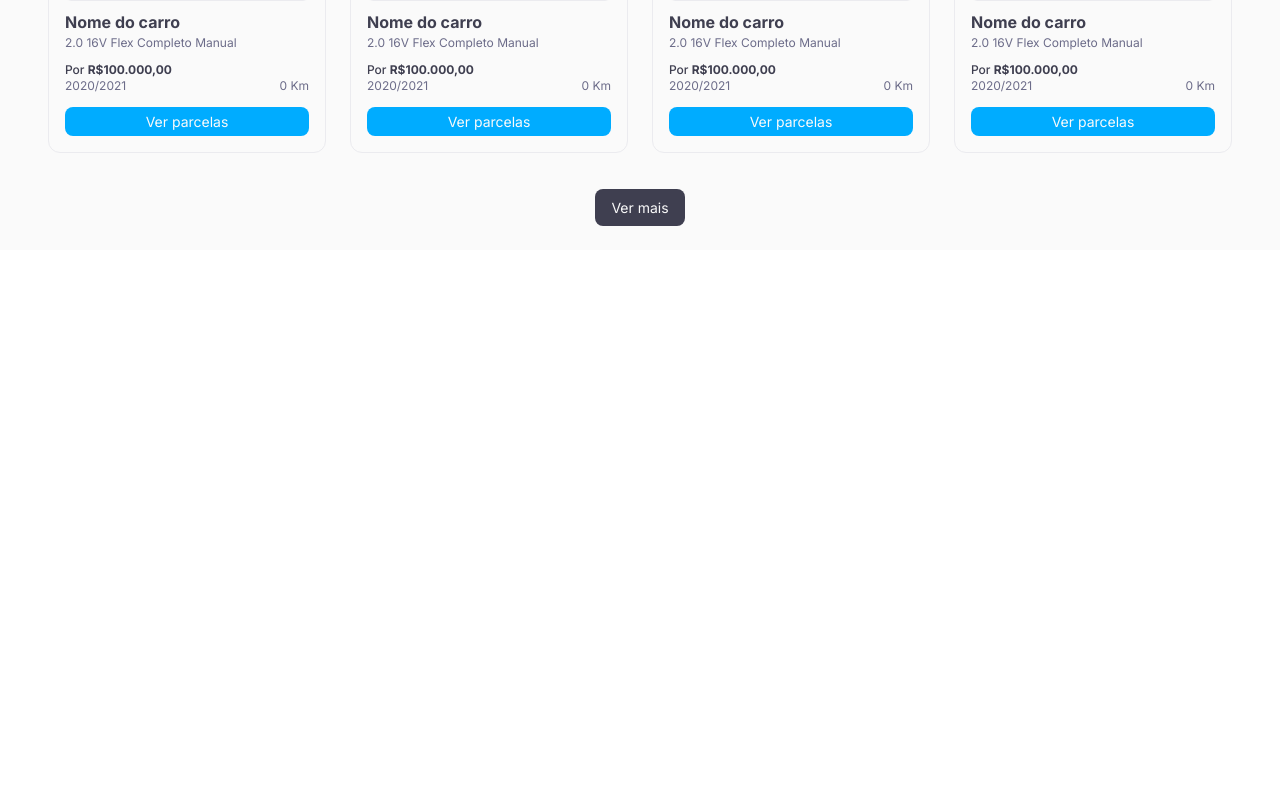
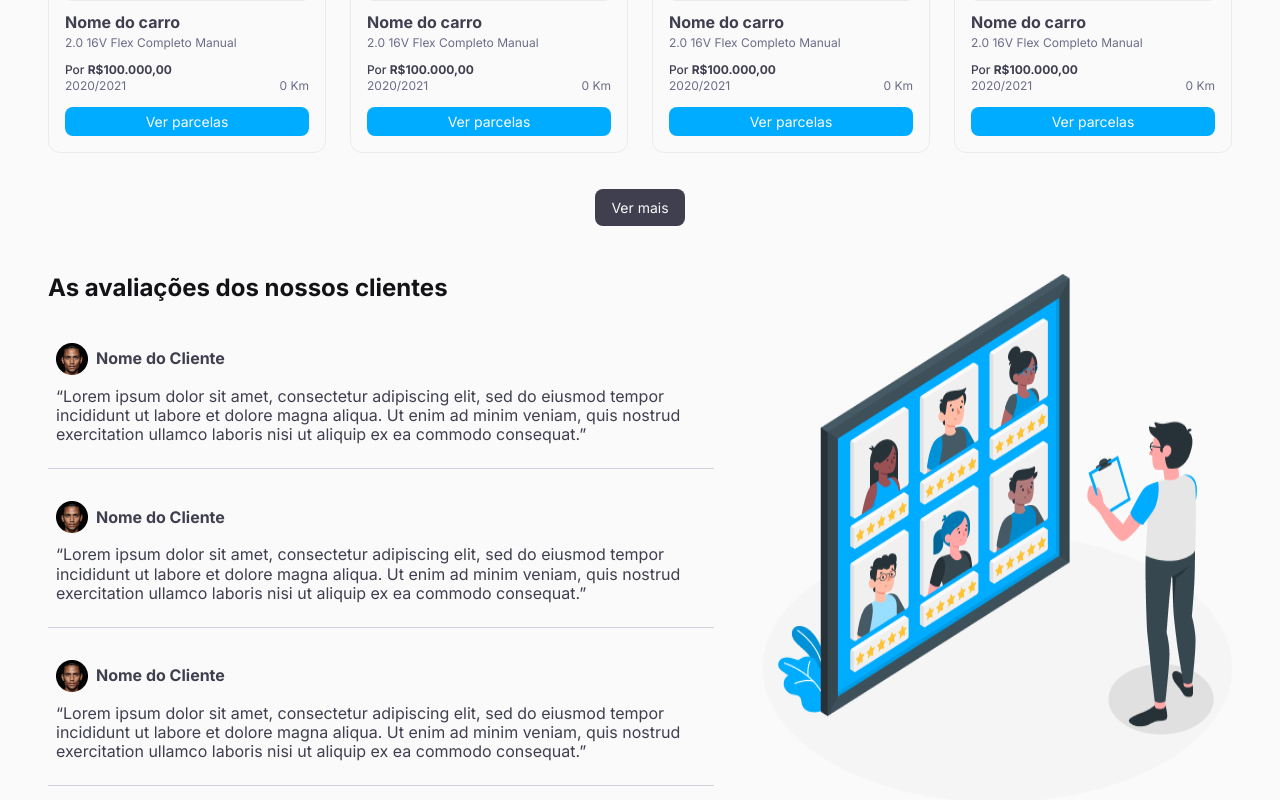
Before and after one commit to MatheusCrivellaro/web-concessionaria, a React (Vite) app: page / in a window 1280 px wide. Shown: the part 1609-2409 px from the top of the page. Before the commit the page ends 1859 px from the top, so only its background shows below. Built offline with nearby package versions, Linux system fonts and the light colour scheme.

Commit message:
Finalizando avaliacoes

```diff
--- /dev/null
+++ b/src/components/AvaliacaoCard/AvaliacaoCard.css
@@ -0,0 +1,26 @@
+
+.avaliacoes-card-inicio {
+    padding: 16px 8px;
+    margin-bottom: 16px;
+    border-bottom: #D1D1DB solid 1px;
+}
+
+.title-card-avaliacoes-inicio {
+    margin-bottom: 12px;
+    display: flex;
+    align-items: center;
+
+}
+
+.title-card-avaliacoes-inicio h1 {
+    color: #3F3F50;
+    font-size: 16px;
+    font-weight: bold;
+    margin: 0 8px;
+}
+
+.avaliacoes-card-inicio h2 {
+    color: #3F3F50;
+    font-size: 16px;
+    font-weight: normal;
+}
--- /dev/null
+++ b/src/components/AvaliacaoCard/AvaliacaoCard.tsx
@@ -0,0 +1,23 @@
+import './AvaliacaoCard.css'
+
+type props = {
+    title: string,
+    description: string,
+    image: string
+}
+
+const AvaliacaoCard = ({ title, description, image }: props) => {
+    return (
+        <div className="avaliacoes-card-inicio">
+            <div className="title-card-avaliacoes-inicio">
+                <img src={image} alt=""/>
+                <h1>{title}</h1>
+            </div>
+            <h2>
+                {description}
+            </h2>
+        </div>
+    )
+}
+
+export default AvaliacaoCard
--- a/src/pages/Inicio/Inicio.css
+++ b/src/pages/Inicio/Inicio.css
@@ -99,3 +99,19 @@
     padding: 8px 16px;
     border-radius: 8px;
 }
+
+.avaliacoes-div-inicio {
+    padding: 24px 48px;
+    display: flex;
+}
+
+.avaliacoes-cards-div-inicio {
+    margin-right: 48px;
+}
+
+.avaliacoes-cards-div-inicio h1 {
+    color: #121217;
+    font-size: 24px;
+    font-weight: bold;
+    margin-bottom: 24px;
+}
--- a/src/pages/Inicio/Inicio.tsx
+++ b/src/pages/Inicio/Inicio.tsx
@@ -9,6 +9,9 @@ import iconInformation1 from "../../images/icon.png"
 import iconInformation2 from "../../images/icon(1).png"
 import iconInformation3 from "../../images/icon(2).png"
 import imageCategoriaInicio from "../../images/img-categoria.png"
+import imageAvaliacoesInicio from "../../images/amico.png"
+import imgPerfil from "../../images/img.png"
+import AvaliacaoCard from "../../components/AvaliacaoCard/AvaliacaoCard.tsx";
 
 const Inicio = () => {
     return (
@@ -63,6 +66,24 @@ const Inicio = () => {
                     <Link to="/" className="button-veiculos-destaque-inicio">Ver mais</Link>
                 </div>
             </div>
+            <div className="avaliacoes-div-inicio">
+                <div className="avaliacoes-cards-div-inicio">
+                    <h1>As avaliações dos nossos clientes</h1>
+                    <AvaliacaoCard title="Nome do Cliente" description="“Lorem ipsum dolor sit amet, consectetur adipiscing elit, sed do eiusmod tempor incididunt ut labore et
+                        dolore magna aliqua. Ut enim ad minim veniam, quis nostrud exercitation ullamco laboris nisi ut aliquip
+                        ex ea commodo consequat.”" image={imgPerfil}
+                    />
+                    <AvaliacaoCard title="Nome do Cliente" description="“Lorem ipsum dolor sit amet, consectetur adipiscing elit, sed do eiusmod tempor incididunt ut labore et
+                        dolore magna aliqua. Ut enim ad minim veniam, quis nostrud exercitation ullamco laboris nisi ut aliquip
+                        ex ea commodo consequat.”" image={imgPerfil}
+                    />
+                    <AvaliacaoCard title="Nome do Cliente" description="“Lorem ipsum dolor sit amet, consectetur adipiscing elit, sed do eiusmod tempor incididunt ut labore et
+                        dolore magna aliqua. Ut enim ad minim veniam, quis nostrud exercitation ullamco laboris nisi ut aliquip
+                        ex ea commodo consequat.”" image={imgPerfil}
+                    />
+                </div>
+                <img src={imageAvaliacoesInicio} alt="" />
+            </div>
         </div>
     )
 }
```
Also changed, not shown: src/images/amico.png (added), src/images/img.png (added).
